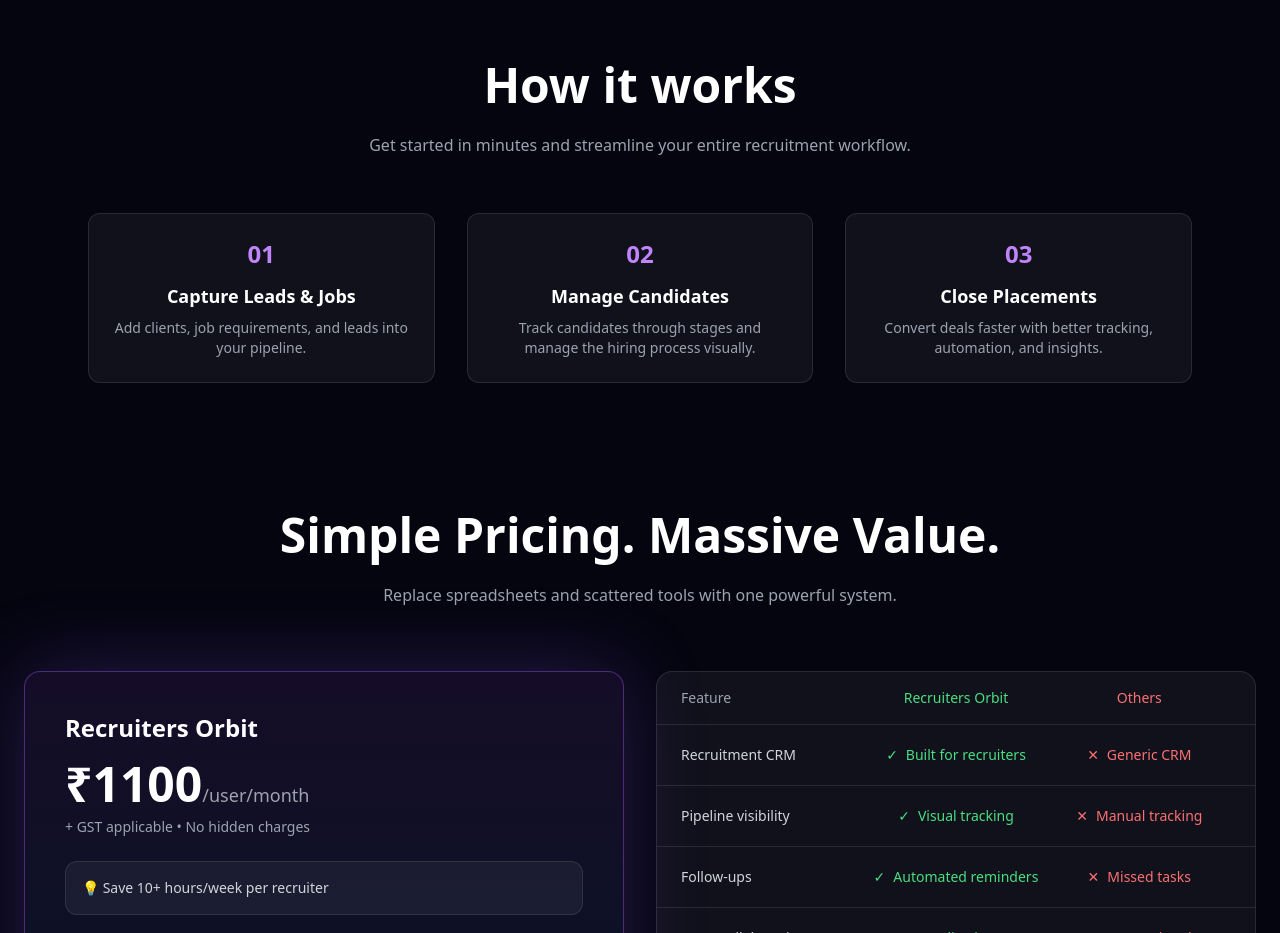
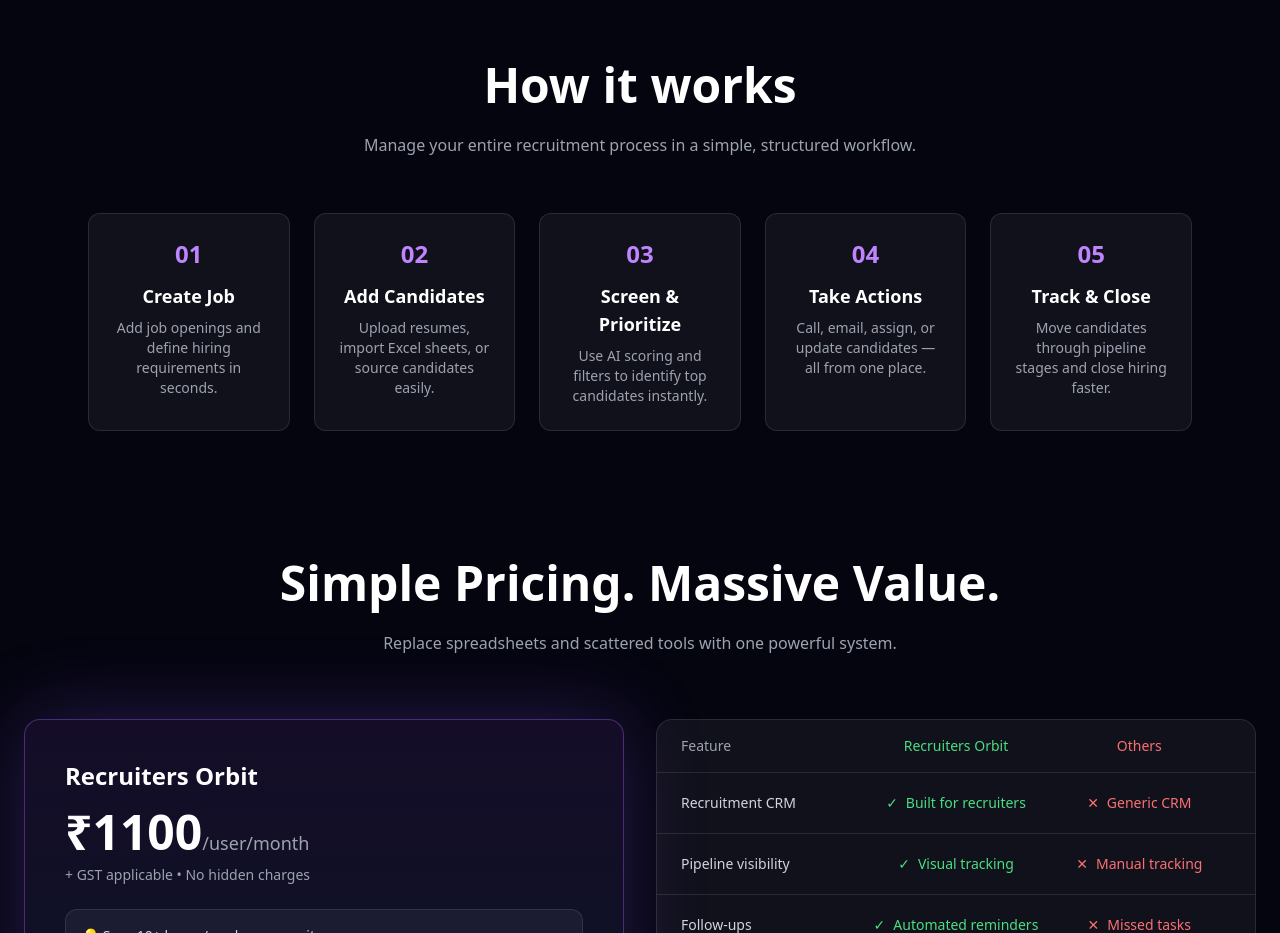
Before and after one commit to digisensedigital-hash/recruiters-orbit-web, a React (Vite) app: page / in a window 1280 px wide. Shown: the part 4540-5473 px from the top of the page. Built offline with nearby package versions, Linux system fonts and the light colour scheme.

Commit message:
Upgraded How It Works to real product workflow (5-step execution flow)

```diff
--- a/src/sections/HowItWorks.tsx
+++ b/src/sections/HowItWorks.tsx
@@ -1,8 +1,9 @@
 import Reveal from "../components/common/Reveal"
+
 export default function HowItWorks() {
   return (
     <Reveal>
-    <section className="mt-28 px-6 max-w-6xl mx-auto text-center">
+      <section id="how-it-works" className="mt-28 px-6 max-w-6xl mx-auto text-center">
 
         {/* HEADING */}
         <h2 className="text-3xl md:text-5xl font-bold">
@@ -10,36 +11,54 @@ export default function HowItWorks() {
         </h2>
 
         <p className="mt-6 text-gray-400 max-w-2xl mx-auto">
-        Get started in minutes and streamline your entire recruitment workflow.
+          Manage your entire recruitment process in a simple, structured workflow.
         </p>
 
         {/* STEPS */}
-      <div className="mt-14 grid md:grid-cols-3 gap-8">
+        <div className="mt-14 grid md:grid-cols-5 gap-6">
 
           {/* STEP 1 */}
-        <div className="p-6 border border-white/10 rounded-xl bg-white/5">
+          <div className="p-6 border border-white/10 rounded-xl bg-white/5 hover:border-purple-500/40 transition">
             <div className="text-2xl font-bold mb-3 text-purple-400">01</div>
-          <h3 className="text-lg font-semibold mb-2">Capture Leads & Jobs</h3>
+            <h3 className="text-lg font-semibold mb-2">Create Job</h3>
             <p className="text-gray-400 text-sm">
-            Add clients, job requirements, and leads into your pipeline.
+              Add job openings and define hiring requirements in seconds.
             </p>
           </div>
 
           {/* STEP 2 */}
-        <div className="p-6 border border-white/10 rounded-xl bg-white/5">
+          <div className="p-6 border border-white/10 rounded-xl bg-white/5 hover:border-purple-500/40 transition">
             <div className="text-2xl font-bold mb-3 text-purple-400">02</div>
-          <h3 className="text-lg font-semibold mb-2">Manage Candidates</h3>
+            <h3 className="text-lg font-semibold mb-2">Add Candidates</h3>
             <p className="text-gray-400 text-sm">
-            Track candidates through stages and manage the hiring process visually.
+              Upload resumes, import Excel sheets, or source candidates easily.
             </p>
           </div>
 
           {/* STEP 3 */}
-        <div className="p-6 border border-white/10 rounded-xl bg-white/5">
+          <div className="p-6 border border-white/10 rounded-xl bg-white/5 hover:border-purple-500/40 transition">
             <div className="text-2xl font-bold mb-3 text-purple-400">03</div>
-          <h3 className="text-lg font-semibold mb-2">Close Placements</h3>
+            <h3 className="text-lg font-semibold mb-2">Screen & Prioritize</h3>
             <p className="text-gray-400 text-sm">
-            Convert deals faster with better tracking, automation, and insights.
+              Use AI scoring and filters to identify top candidates instantly.
+            </p>
+          </div>
+
+          {/* STEP 4 */}
+          <div className="p-6 border border-white/10 rounded-xl bg-white/5 hover:border-purple-500/40 transition">
+            <div className="text-2xl font-bold mb-3 text-purple-400">04</div>
+            <h3 className="text-lg font-semibold mb-2">Take Actions</h3>
+            <p className="text-gray-400 text-sm">
+              Call, email, assign, or update candidates — all from one place.
+            </p>
+          </div>
+
+          {/* STEP 5 */}
+          <div className="p-6 border border-white/10 rounded-xl bg-white/5 hover:border-purple-500/40 transition">
+            <div className="text-2xl font-bold mb-3 text-purple-400">05</div>
+            <h3 className="text-lg font-semibold mb-2">Track & Close</h3>
+            <p className="text-gray-400 text-sm">
+              Move candidates through pipeline stages and close hiring faster.
             </p>
           </div>
 
```
Lines whose indentation alone changed are shown as unchanged.
